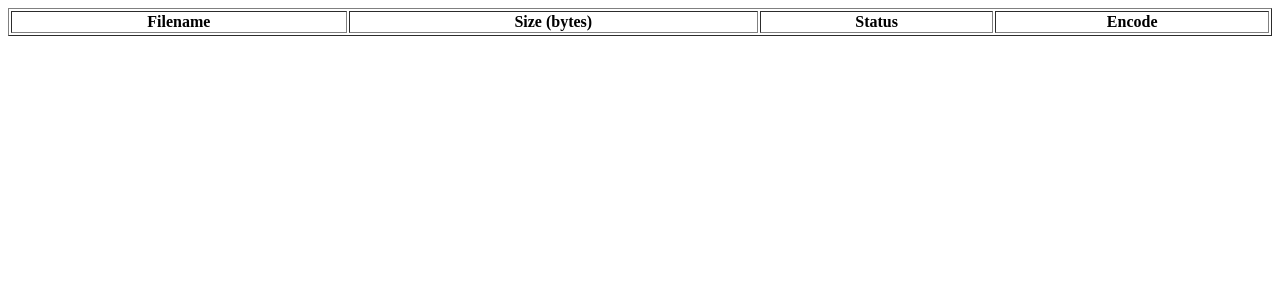
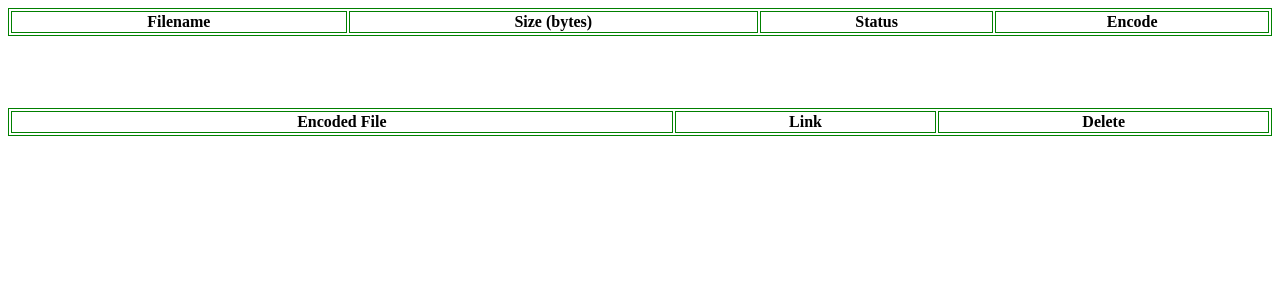
Before and after one commit to ecolitan/svid, a PHP site: page / in a window 1280 px wide. Shown: the top 300 px of the page. Run offline with PHP 8.4, Linux system fonts and the light colour scheme; lists and menus that the app fills with data are empty.

Commit message:
add seperate table for encoded videos

```diff
--- a/index.php
+++ b/index.php
@@ -2,10 +2,11 @@
 <head>
   <title>Svid</title>
   <meta http-equiv="refresh" content="30">
+  <link rel="stylesheet" type="text/css" href="mystyle.css">
 </head>
 <body>
 
-<table style="width:100%" border="1">
+<table style="width:100%">
 <tr>
   <th>Filename</th>
   <th>Size (bytes)</th>
@@ -22,8 +23,19 @@ function beginEncoding($fstring) {
   fclose($jobfile);
 }
 
+function deleteVideo($fstring) {
+  $farray = explode(',', $fstring);
+  $htmlfilename = "../video/" . $farray[1];
+  $vidfilename = "../video/" . substr($farray[1], 0, -5) . ".mp4";
+  unlink($htmlfilename);
+  unlink($vidfilename);
+}
+
 if (isset($_POST['encode'])) {
   beginEncoding($_POST['encode']);
+}
+if (isset($_POST['delete'])) {
+  deleteVideo($_POST['delete']);
 }
 
 //path,filename,size(bytes)
@@ -64,5 +76,41 @@ foreach ($all_files as $fstring) {
   echo("</tr>\n");
 }
 ?>
+</table>
+
+<table style="width:100%">
+<br><br><br><br>
+<tr>
+  <th>Encoded File</th>
+  <th>Link</th>
+  <th>Delete</th>
+</tr>
+
+<?php
+$all_files = explode("\n", shell_exec('find ../video -name "*.html" -type f -printf "%h,%f\n"'));
+foreach ($all_files as $fstring) {
+  if ($fstring != '') {
+    $farray = explode(',', $fstring);
+  } else {
+    continue;
+  }
+
+  echo("<tr>\n");
+  // Filename
+  echo("  <td>" . substr($farray[1], 0, -5) . "</td>\n");
+  // Link
+  echo("  <td><a href='../video/" . $farray[1] . "'>Link</a></td>\n");
+  // Delete Button
+  echo("  <td>\n");
+  echo('    <form action="index.php" method="post">');
+  echo('      <button type="submit" value="' . $fstring . '" name="delete">Delete</button>' . "\n");
+  echo('    </form>');
+  echo("  </td>\n");
+
+  echo("</tr>\n");
+}
+
+?>
+</table>
 </body>
 </html>
```
